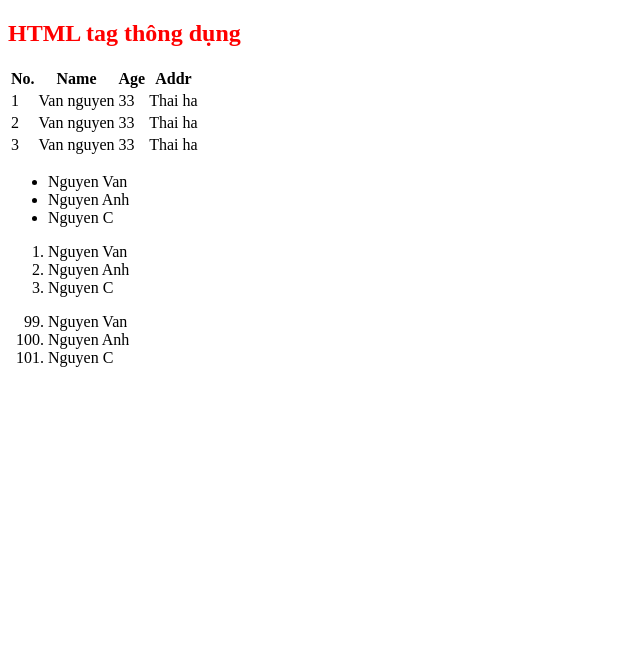
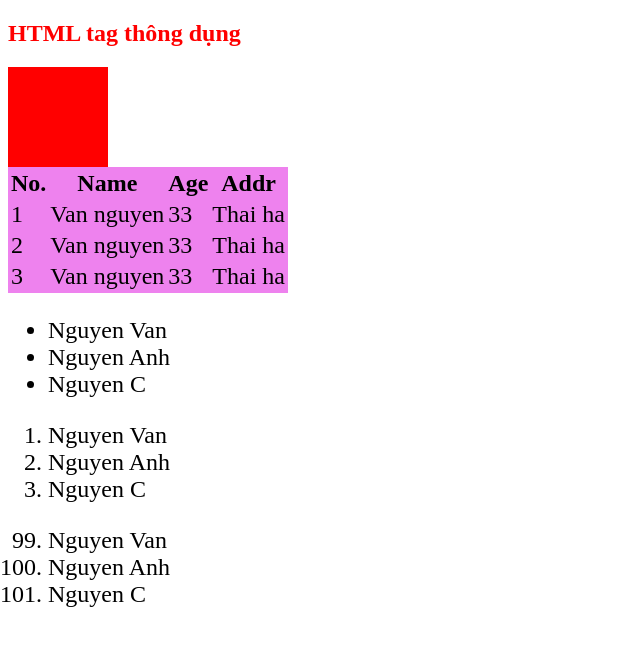
Before and after one commit to hainguyen9x4/html, a plain HTML site: page htmlF8_2/index_V014.html in a window 1280 px wide. Shown: the whole page, without its empty margins (0-640 px from the left). Drawn offline with Linux system fonts and the light colour scheme.

Commit message:
V15 scc unit, absolute/relative

```diff
--- a/htmlF8_2/index_V014.html
+++ b/htmlF8_2/index_V014.html
@@ -2,25 +2,40 @@
     Variable of CSS
 -->
 <!DOCTYPE html>
-<html lang="en">
+<html lang="en" style="font-size: 150%;">
 <head>
     <meta charset="UTF-8">
     <meta http-equiv="X-UA-Compatible" content="IE=edge">
-    <!--<meta name="viewport" content="width=device-width, initial-scale=1.0">-->
-    <meta http-equiv="refresh" content="30">
+    <meta name="viewport" content="width=device-width, initial-scale=1.0">
+     <!--<meta http-equiv="refresh" content="30">-->
     <title>Document</title>
     <style>
         :root{
             --main-color: red;
+
         }
         #id1{
             color: var(--main-color);
+            font-size: 1rem;
+        }
+        #tbl1{
+            background-color: violet;
+            font-size: 50%;
+        }
+        #box1{
+            background-color: red;
+            width: 50%;
+            height: 100px ;
         }
     </style>
 </head>
 <body>
     <h2 id="id1">HTML tag thông dụng</h2>
-    <table>
+    <div style="width: 200px; height: 100px">
+    <div id="box1"></div>
+    </div>
+    <div style="font-size: 2rem;">
+    <table id="tbl1">
         <thead>
             <th>No.</th>
             <th>Name</th>
@@ -48,6 +63,7 @@
             </tr>
         </tbody>
     </table>
+    </div>
     <!--
         Comment
     -->
```
